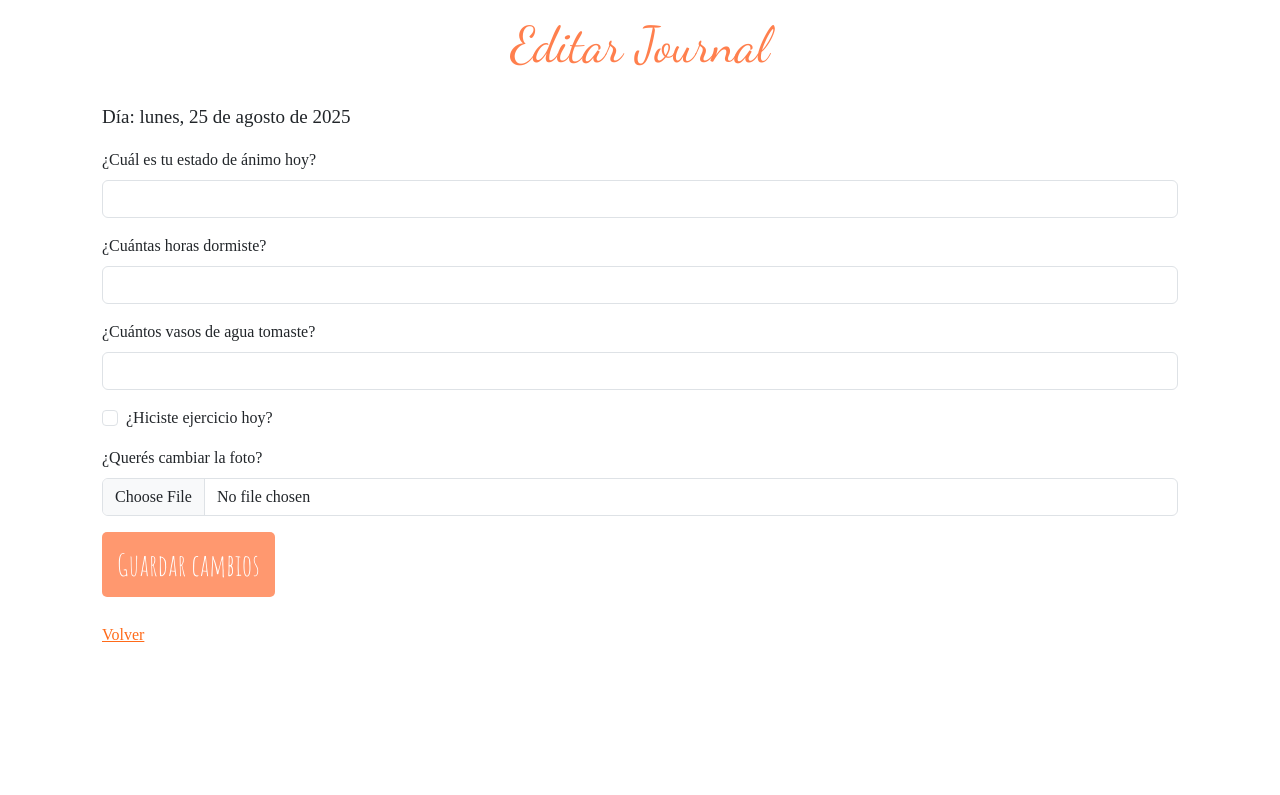
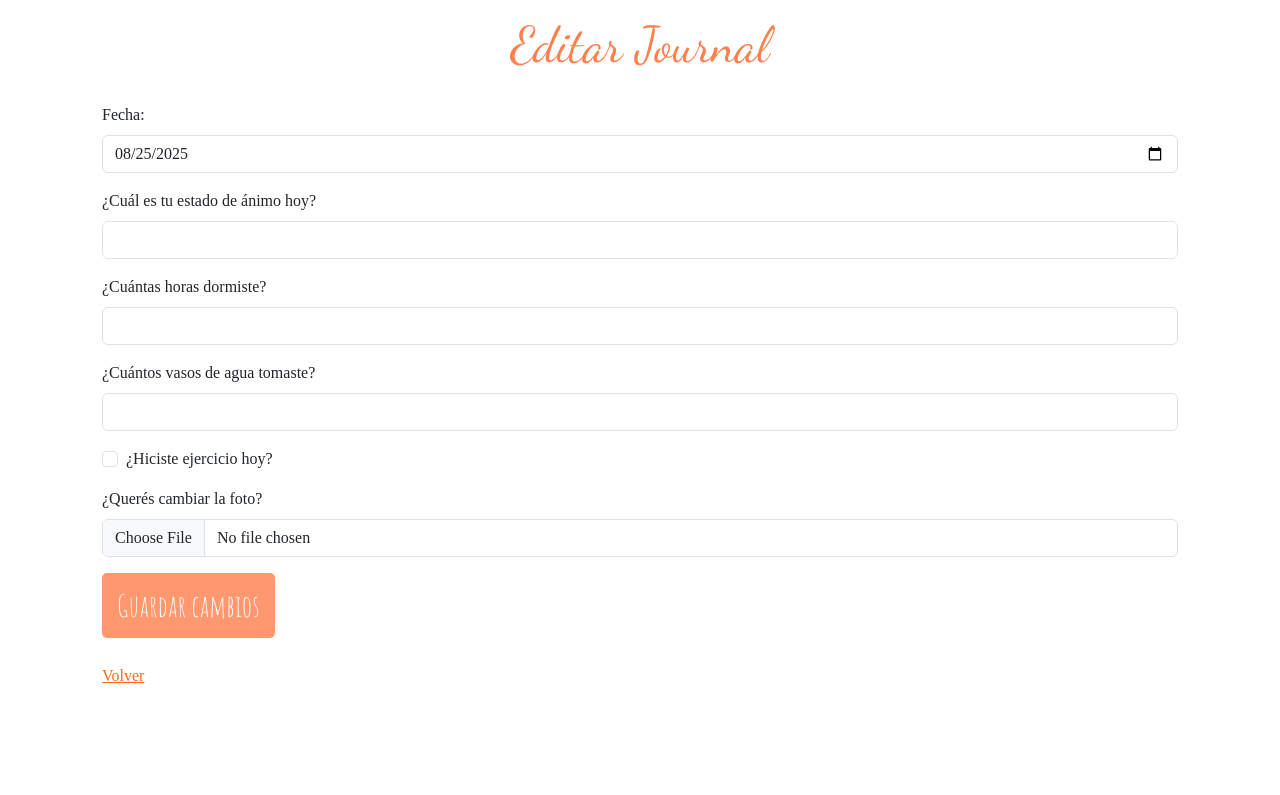
Before and after one commit to GuiiTaglia/TP-IngWeb-2025, a Django app: template mi_aplicacion/bullet_journal/templates/bullet_journal/journal/edit_journal.html in a window 1280 px wide. Shown: the part 85-880 px from the top of the page. Run offline with Django 5.2, Linux system fonts and the light colour scheme; the template is opened without the code that fills it: values that come from a table or form of the project are taken from there, others are empty; data comes from the database, SQL or seed files in the repository; both versions use the stored data as it was after the commit.

Commit message:
cambio mini en edit

```diff
--- a/mi_aplicacion/bullet_journal/templates/bullet_journal/journal/edit_journal.html
+++ b/mi_aplicacion/bullet_journal/templates/bullet_journal/journal/edit_journal.html
@@ -10,29 +10,36 @@
 
         <form method="post" enctype="multipart/form-data">
             {% csrf_token %}
-            <input type="hidden" id="date" name="date" value="{{ journal.date|date:'Y-m-d' }}">
+            <!---input type="hidden" id="date" name="date" value="{{ journal.date|date:'Y-m-d' }}">
 
                 {% load i18n %}
                 {% language 'es' %}
                 <p style="font-size: 19px">Día: {{ journal.date|date:"l, j \\d\\e F \\d\\e Y" }}</p>
-                {% endlanguage %}
+                {% endlanguage %}--->
+
+            <div class="mb-3">
+                <label for="date" class="form-label">Fecha:</label>
+                <input type="date" class="form-control" id="date" name="date" maxlength="50"
+                    value="{{ journal.date|date:'Y-m-d' }}">
+            </div>
+
 
             <div class="mb-3">
                 <label for="mood" class="form-label">¿Cuál es tu estado de ánimo hoy?</label>
                 <input type="text" class="form-control" id="mood" name="mood" maxlength="50"
-                       value="{{ journal.mood }}">
+                    value="{{ journal.mood }}">
             </div>
 
             <div class="mb-3">
                 <label for="sleep_hours" class="form-label">¿Cuántas horas dormiste?</label>
                 <input type="number" class="form-control" id="sleep_hours" name="sleep_hours" step="0.1"
-                       value="{{ journal.sleep_hours }}">
+                    value="{{ journal.sleep_hours }}">
             </div>
 
             <div class="mb-3">
                 <label for="water_glasses" class="form-label">¿Cuántos vasos de agua tomaste?</label>
                 <input type="number" class="form-control" id="water_glasses" name="water_glasses"
-                       value="{{ journal.water_glasses }}">
+                    value="{{ journal.water_glasses }}">
             </div>
 
             <div class="mb-3 form-check">
```
Also changed, not shown: mi_aplicacion/db.sqlite3.
